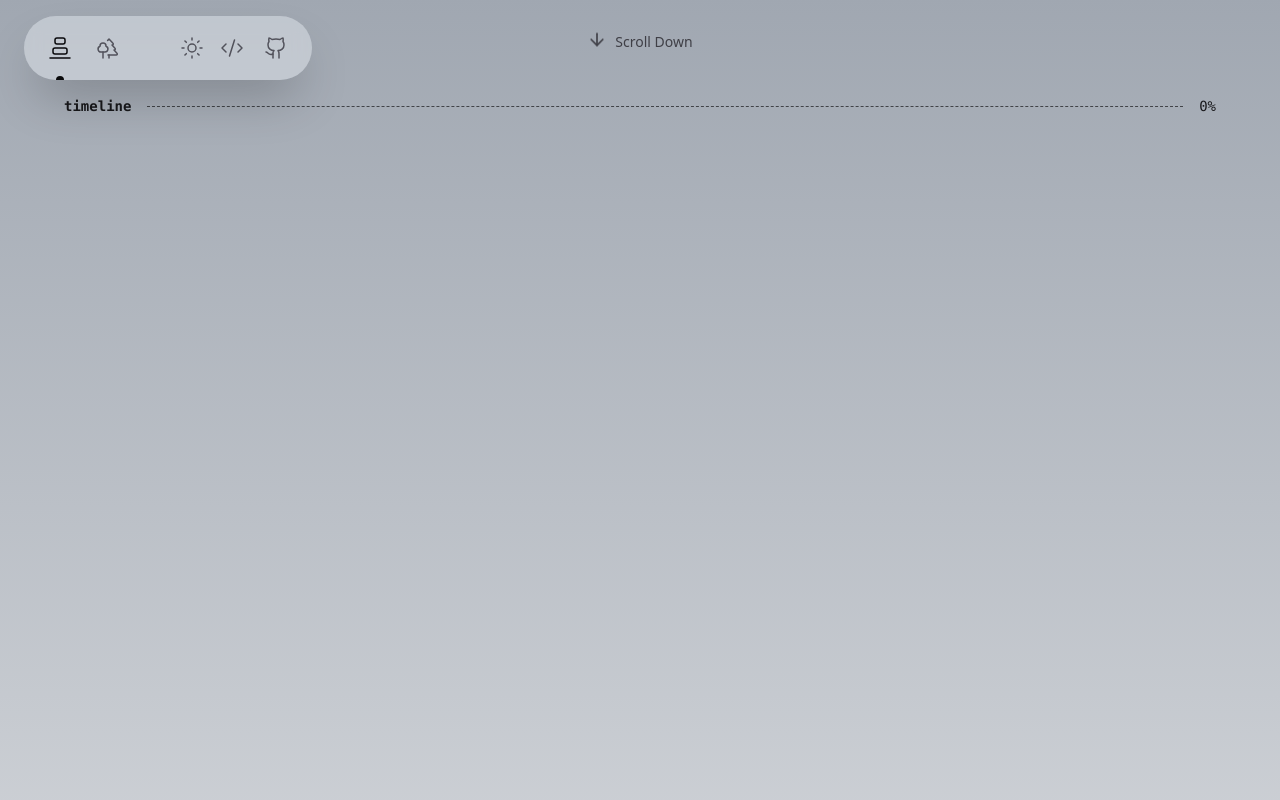
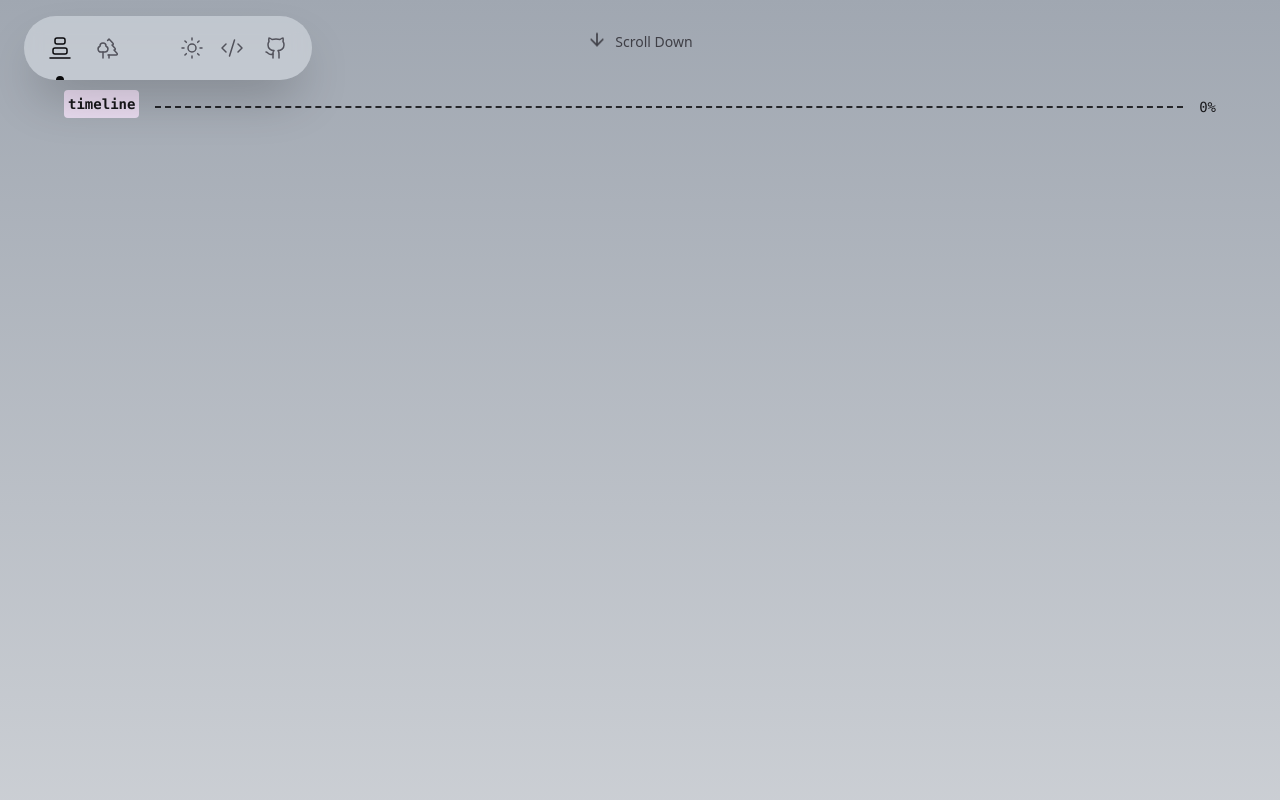
Before and after one commit to adamplesnik/scroll-driven-showcase, a React (Vite) app: page / in a window 1280 px wide. Both pictures are taken after a click on the element 232 px from the left and 48 px from the top of the page. Shown: the top 800 px of the page. Built offline with nearby package versions, Linux system fonts and the light colour scheme; what @adam.plesnik/tailwindcss-scroll-driven-animations would draw is missing.

Commit message:
Tune code block, timeline marker

```diff
--- a/src/components/CodeBlock.tsx
+++ b/src/components/CodeBlock.tsx
@@ -20,7 +20,7 @@ const CodeBlock = ({
   return (
     <div
       className={
-        'mb-4 hidden rounded-lg border border-zinc-300 bg-gray-200/50 text-zinc-900 backdrop-blur isTech:block dark:border-zinc-700 dark:bg-gray-800/80 dark:text-zinc-300' +
+        'mb-4 hidden rounded-lg border border-zinc-300 bg-gray-200/70 text-zinc-900 backdrop-blur isTech:block dark:border-zinc-700 dark:bg-gray-800/80 dark:text-zinc-300' +
         addWithSpace(className)
       }
       {...rest}
@@ -31,7 +31,7 @@ const CodeBlock = ({
         {children}
       </code>
       {linkHref && (
-        <div className="flex items-center gap-2 border-t border-t-zinc-300 px-2 py-2 text-xs sm:px-4 dark:border-t-slate-700">
+        <div className="flex items-center gap-2 border-t border-t-slate-400/30 px-2 py-2 text-xs sm:px-4">
           {Icon && <Icon size={14} strokeWidth={2} className="flex-shrink-0" />}
           <Link href={linkHref} target={'_blank'} borderWidth={'narrow'}>
             {linkText ? linkText : linkHref}
--- a/src/components/TimelineMarker.tsx
+++ b/src/components/TimelineMarker.tsx
@@ -15,8 +15,12 @@ const TimelineMarker = ({
         (absolute ? ' absolute' : '')
       }
     >
-      {textStart && <span className="font-semibold">{textStart}</span>}
-      <div className="h-px flex-1 border-t border-dashed border-t-current opacity-70"></div>
+      {textStart && (
+        <span className="-mt-1.5 inline-block rounded bg-fuchsia-100/80 p-1 font-semibold dark:bg-fuchsia-600/20">
+          {textStart}
+        </span>
+      )}
+      <div className="h-px flex-1 border-t-2 border-dashed border-t-current opacity-90"></div>
       {textEnd && <span>{textEnd}</span>}
     </div>
   )
```
